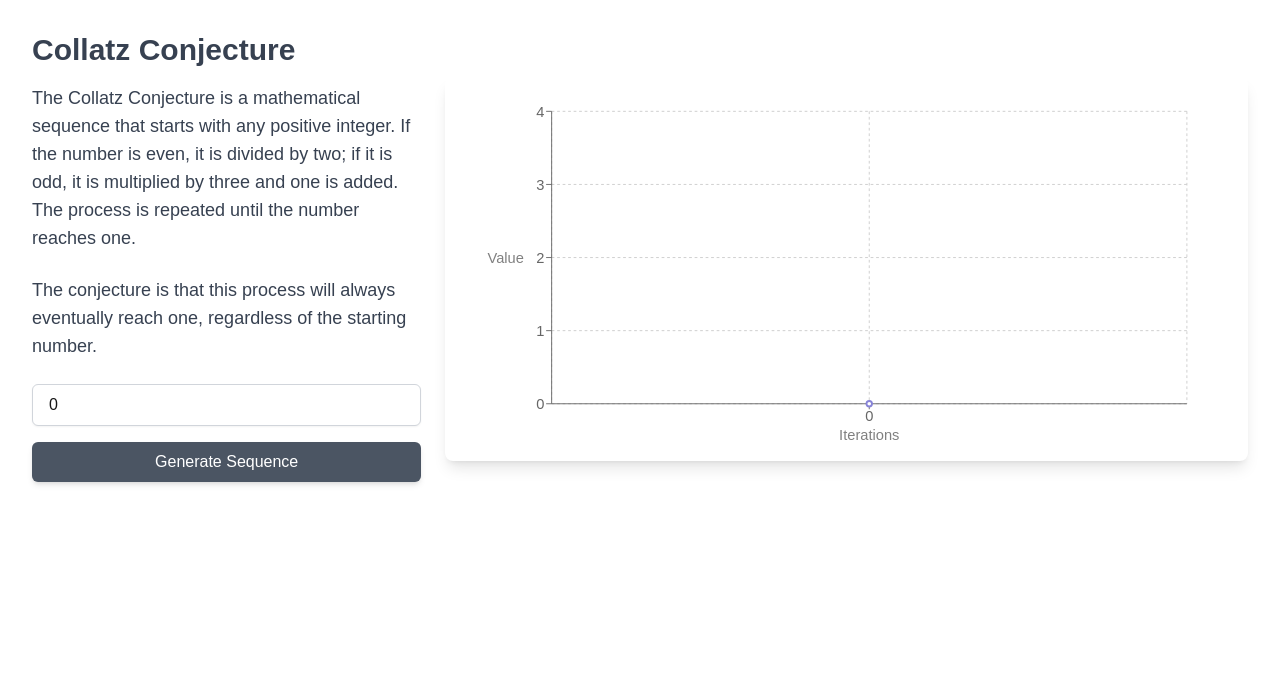
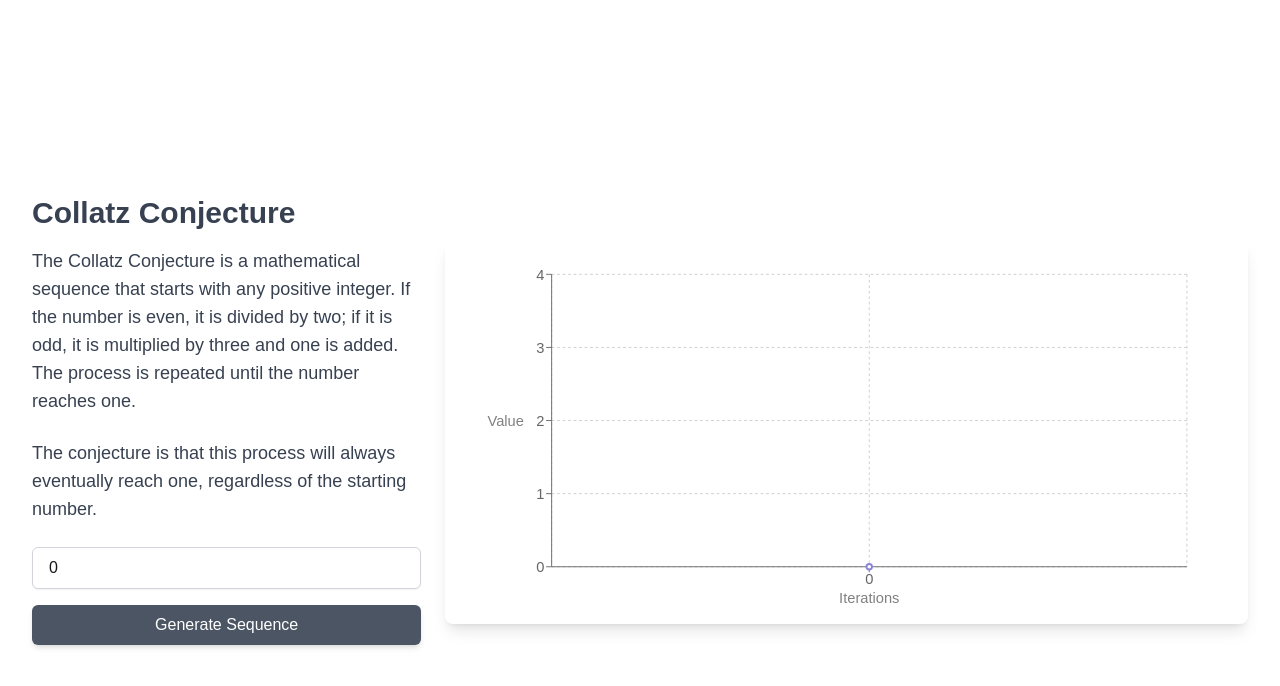
Before and after one commit to nlsmllr/collatz-conjecture, a Next.js app: page / in a window 1280 px wide. Shown: the top 686 px of the page. Built offline with nearby package versions, Linux system fonts and the light colour scheme.

Commit message:
minor fix

```diff
--- a/src/app/page.tsx
+++ b/src/app/page.tsx
@@ -4,7 +4,7 @@ import CollatzConjecture from "./Components/collatz-conjecture";
 export default function Home() {
   return (
     <div className="items-center justify-items-center p-8 pb-20">
-      <main className="flex flex-col gap-8 row-start-2 items-center sm:items-start">
+      <main className="flex flex-col h-screen justify-center gap-8 row-start-2 items-center sm:items-start">
       <CollatzConjecture />
       </main>
 
```
Also changed, not shown: 1 other file (tests, documents, lock files or other folders).
